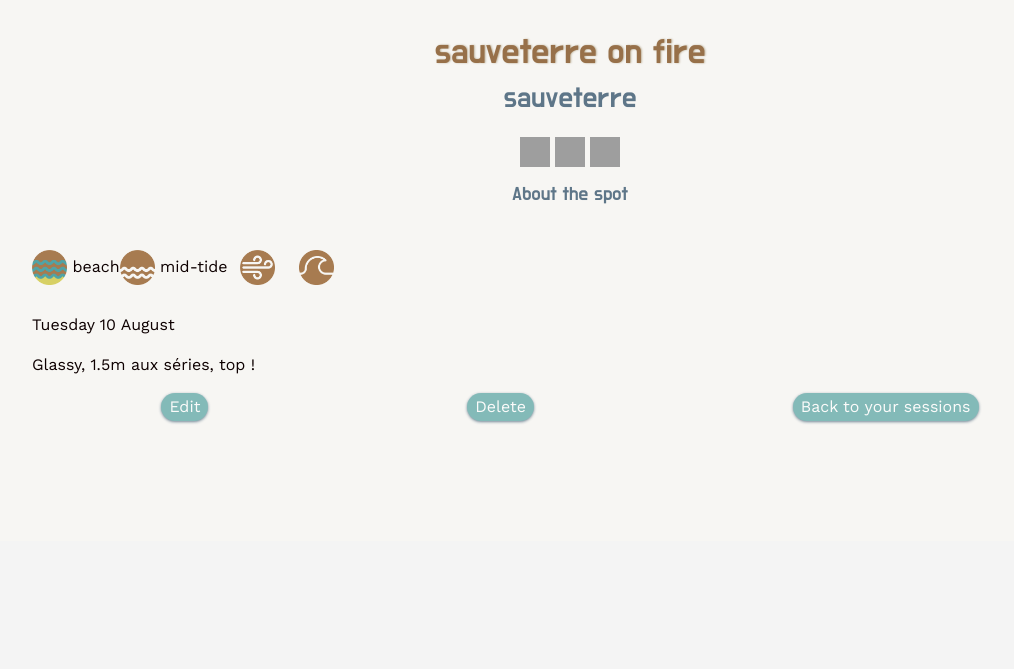
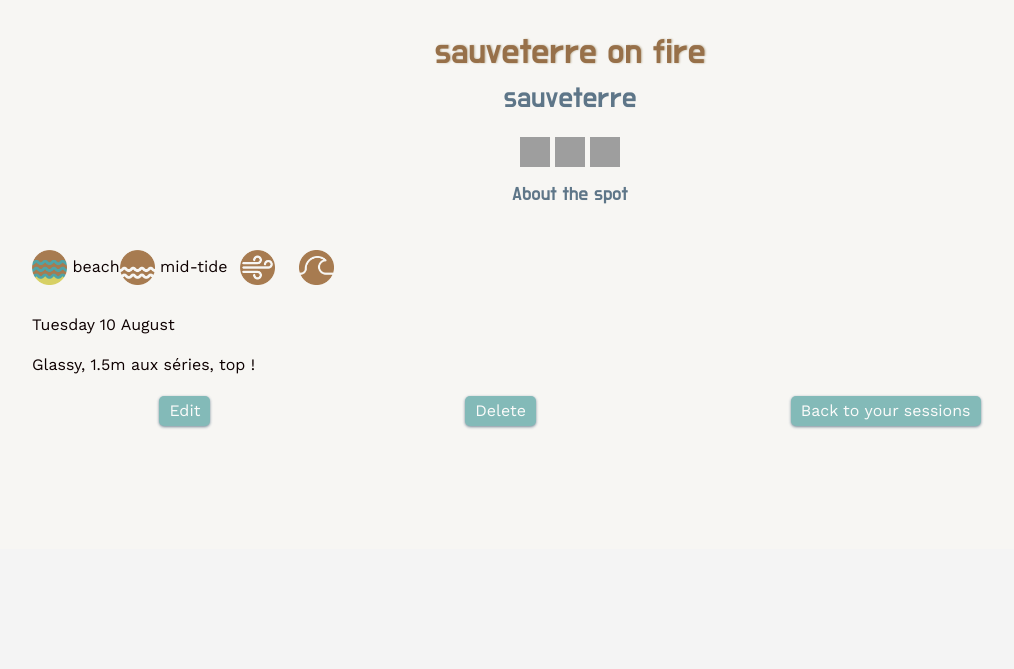
Before and after one commit to JustineSaupin/MySurfBook, a Rails app: page /surf_sessions/1 in a window 1280 px wide. Shown: the top 669 px of the page, without its empty margins (70-1084 px from the left). Run offline with Rails 7, Linux system fonts and the light colour scheme; a user stored in the database is signed in; data comes from the database, SQL or seed files in the repository; style sheets or scripts are compiled from the project's sources; some libraries are stand-ins or nearby versions; grey boxes are pictures that could not be loaded.

Commit message:
css index page

```diff
--- a/app/assets/stylesheets/pages/_home-logged.scss
+++ b/app/assets/stylesheets/pages/_home-logged.scss
@@ -1,5 +1,5 @@
 .home-logged {
-  padding: 8px 32px 120px 32px;
+  padding-bottom: 120px;
   background-color: $mybeige;
 }
 
@@ -40,6 +40,8 @@
 
 .session-cards {
   max-width: 500px;
+  margin: 0 auto;
+  padding: 0 18px;
 
   .session-card {
     display: flex;
--- a/app/assets/stylesheets/pages/_show.scss
+++ b/app/assets/stylesheets/pages/_show.scss
@@ -108,7 +108,7 @@
 
 .buttons {
   display: flex;
-  flex-direction: wrap;
+  flex-wrap: wrap;
   justify-content: space-around;
   align-content: center;
 }
@@ -116,10 +116,11 @@
 .buttons button {
   background-color: $mygreen;
   opacity: 0.6;
-  border-radius: 14px;
+  border-radius: 5px;
   border-style: none;
-  padding: 2px 8px;
+  padding: 3px 10px;
   box-shadow: 0px 1px 3px #1e405c;
+  margin: 3px;
 }
 
 .buttons a {
```
